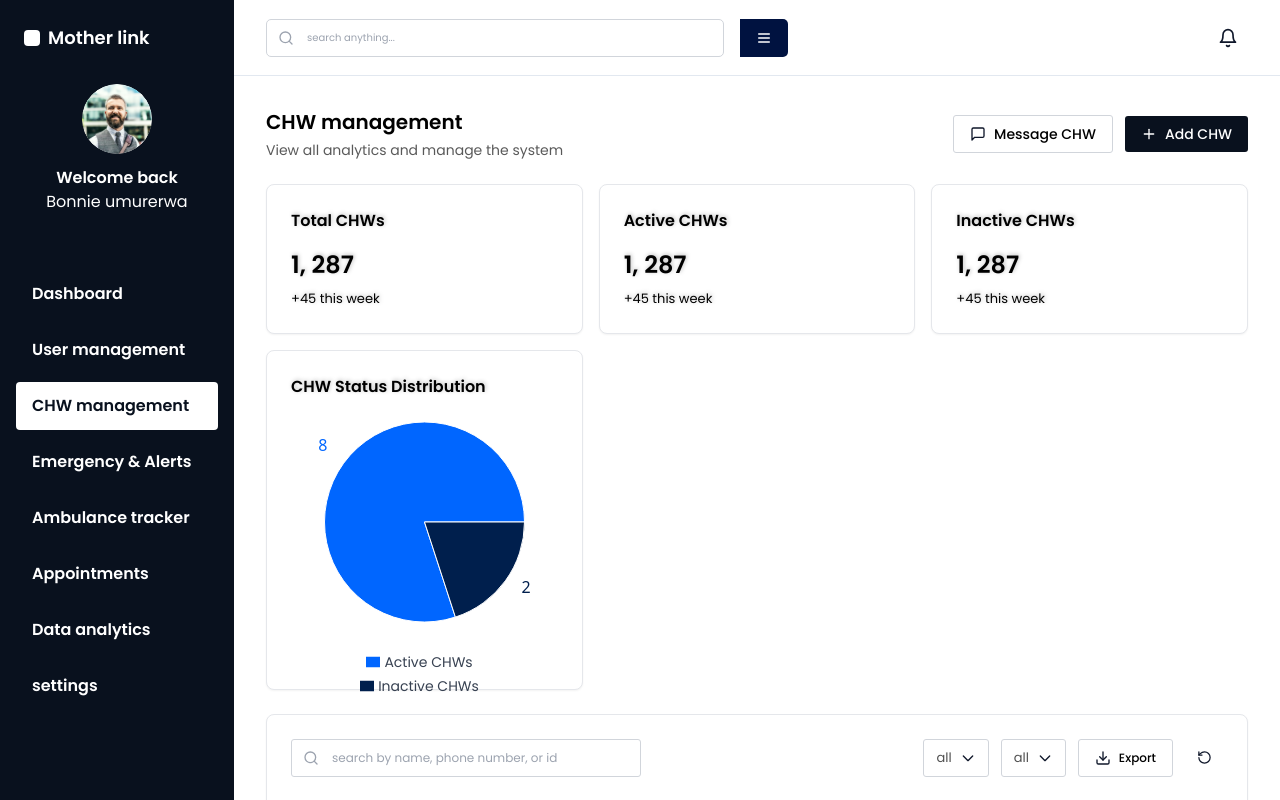
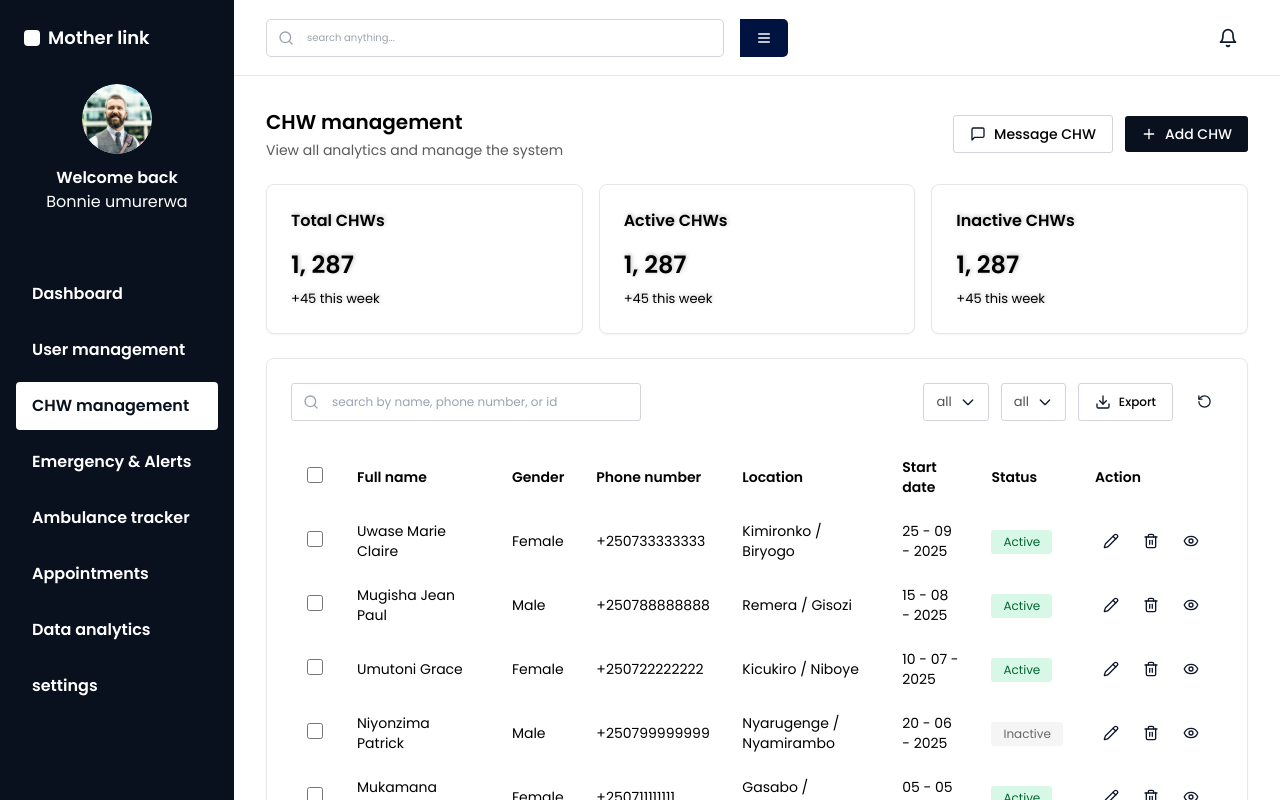
Before and after one commit to Norah-bj/Saas-managment-system, a React (Vite) app: page /chw-management in a window 1280 px wide. Shown: the top 800 px of the page. Built offline with nearby package versions, Linux system fonts and the light colour scheme.

Commit message:
somehow solved chwmanagment issues

```diff
--- a/src/screens/CHWManagement/CHWManagement.jsx
+++ b/src/screens/CHWManagement/CHWManagement.jsx
@@ -177,7 +177,7 @@ export const CHWManagement = () => {
             </Card>
           ))}
 
-          <Card className="rounded-[5px] shadow-[1px_1px_6px_#10193466]">
+          {/* <Card className="rounded-[5px] shadow-[1px_1px_6px_#10193466]">
             <CardContent className="p-6">
               <div className="[font-family:'Poppins',Helvetica] font-semibold text-[#000000] text-base [text-shadow:1px_-1px_4px_#00000040] mb-4">
                 CHW Status Distribution
@@ -191,7 +191,7 @@ export const CHWManagement = () => {
                 />
               </div>
             </CardContent>
-          </Card>
+          </Card> */}
         </div>
 
         <Card className="rounded-[3px] border-[0.5px] border-[#0000004c] shadow-[1px_6px_6px_#00000040]">
```
